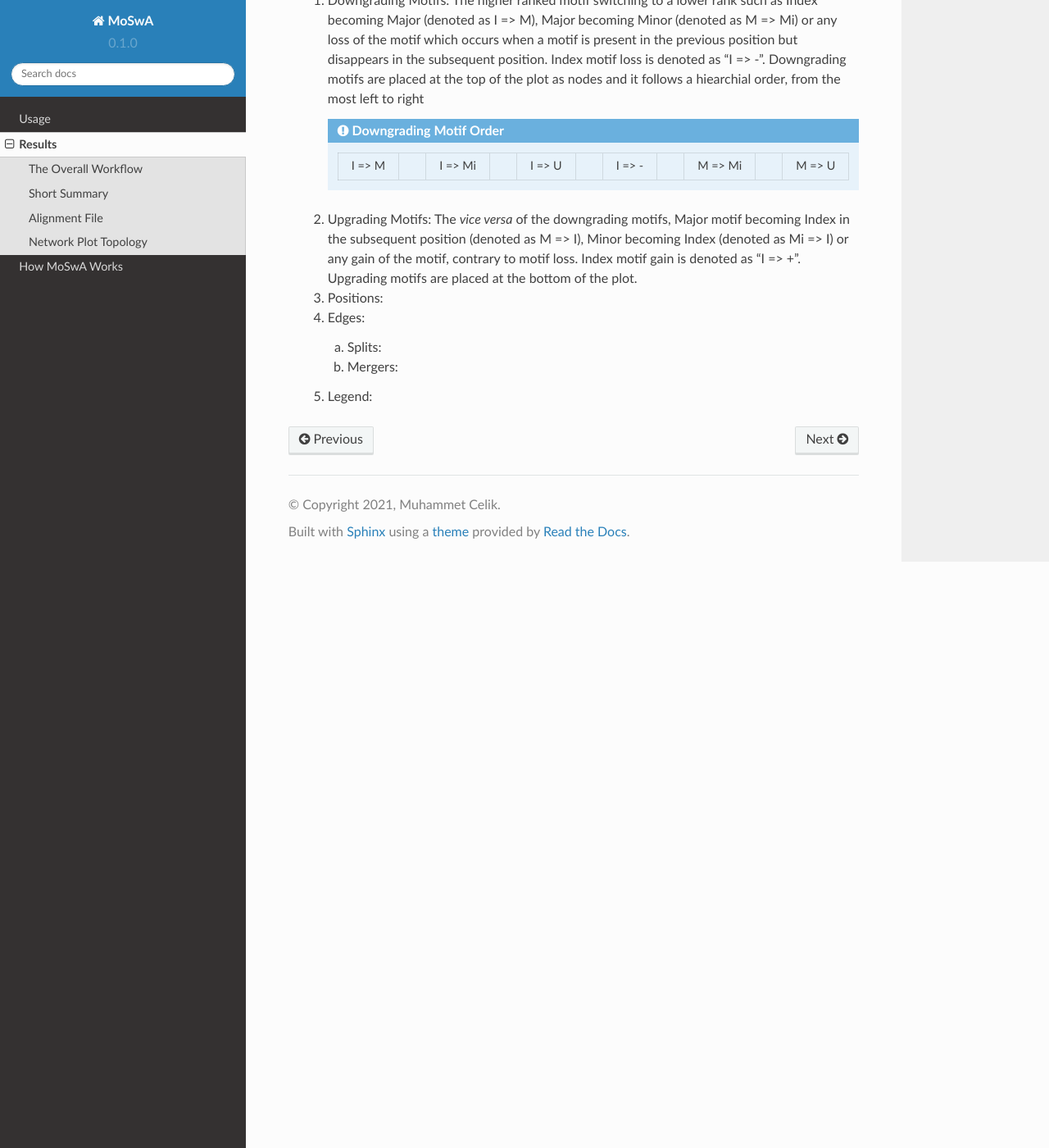
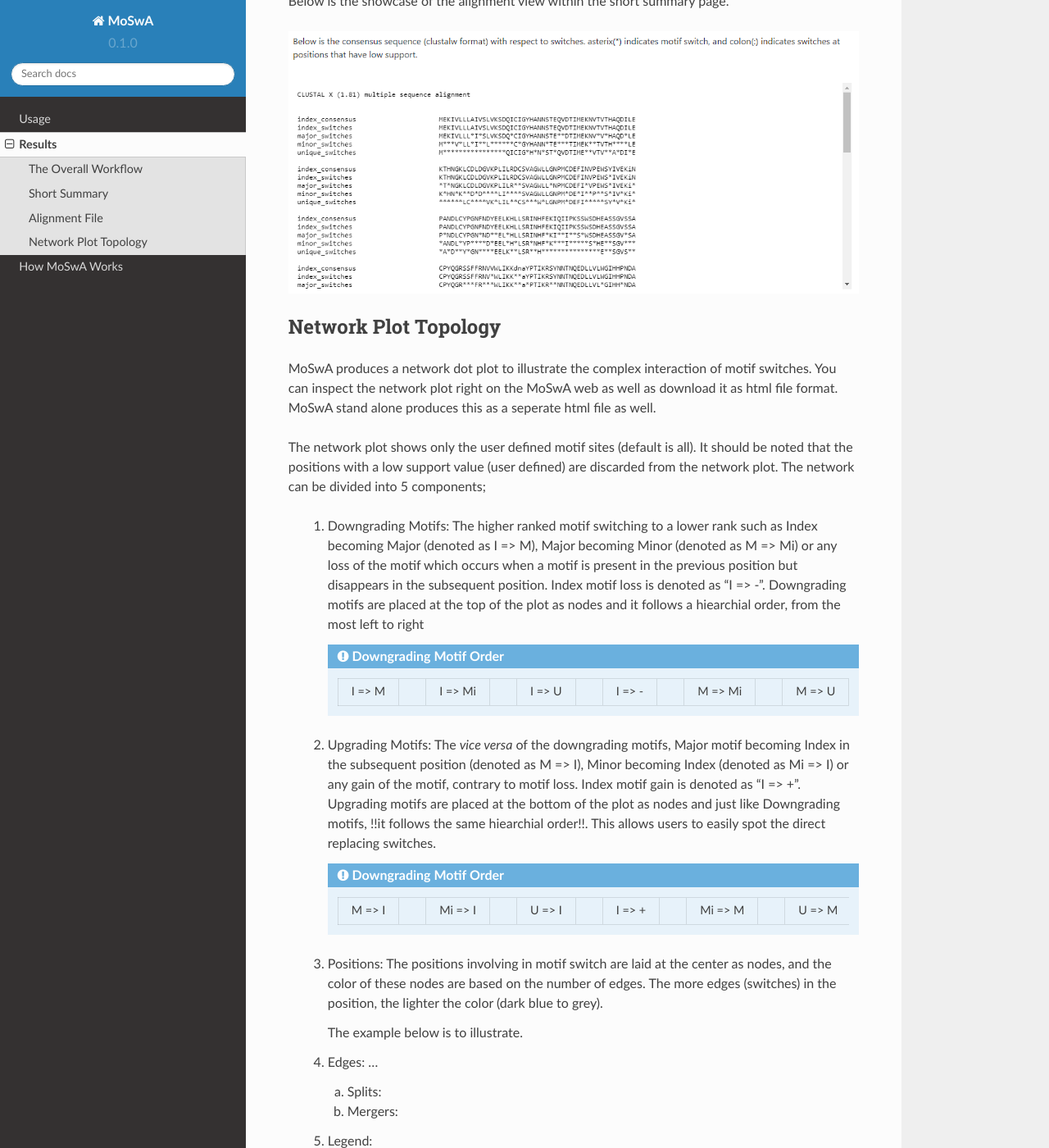
Before and after one commit to macelik/MoSwADocs, a Sphinx documentation site: the page built from docs/source/results.rst, in a window 1280 px wide and 1400 px high, scrolled down 1551 px. Shown: the whole window at 82% size. Built offline with Sphinx 7.4.7 and the Read the Docs theme 2.0.0, drawn with Linux system fonts in a browser that asks for light colours; some of the changed text lies outside the part shown.

Commit message:
Update results.rst

```diff
--- a/docs/source/results.rst
+++ b/docs/source/results.rst
@@ -25,6 +25,10 @@
   * The number of unique (distinctive) switches. A position can have more than one switch. (i.e: switches involving index, major, minor and unique can happen at a single position)
   * The number of total switches.
 
+An example of this part of the MoSwA report is given below. The sample file is analyzed for all the motif ranks (index, major, minor and unique). You can access the sample file and the alignment details from `here <https://github.com/macelik/MoSwADocs/blob/main/docs/source/samplefile/>`_.
+
+.. figure:: figs/ShortSummary.PNG
+
 .. _consensus:
 
 Alignment File
@@ -35,6 +39,10 @@
   #.  Provide users an alignment view of all the switches observed in a given dataset, referenced against a consensus sequence built from the index sequences of the k-mer positions
 
   #.  When index and major bla bla bla please visit how it works page for more detail
+
+Below is the showcase of the alignment view within the short summary page.
+
+.. figure:: figs/alignmentview.PNG
 
 .. _network:
 
@@ -53,11 +61,19 @@
       |  I => M  ||  I => Mi ||  I => U  ||  I => -  ||  M => Mi ||  M => U  ||  M => -  || Mi => U  || Mi => -  ||  U => -  |
       +----------++----------++----------++----------++----------++----------++----------++----------++----------++----------+
 
- #. Upgrading Motifs: The *vice versa* of the downgrading motifs, Major motif becoming Index in the subsequent position (denoted as M => I), Minor becoming Index (denoted as Mi => I) or any gain of the motif, contrary to motif loss. Index motif gain is denoted as "I => +". Upgrading motifs are placed at the bottom of the plot.
+ #. Upgrading Motifs: The *vice versa* of the downgrading motifs, Major motif becoming Index in the subsequent position (denoted as M => I), Minor becoming Index (denoted as Mi => I) or any gain of the motif, contrary to motif loss. Index motif gain is denoted as "I => +". Upgrading motifs are placed at the bottom of the plot as nodes and just like Downgrading motifs, !!it follows the same hiearchial order!!. This allows users to easily spot the direct replacing switches.
 
- #. Positions:
+    .. admonition:: Downgrading Motif Order
 
- #. Edges:
+      +----------++----------++----------++----------++----------++----------++----------++----------++----------++----------+
+      |  M => I  ||  Mi => I ||  U => I  ||  I => +  || Mi => M  ||  U => M  ||  M => +  ||  U => Mi || Mi => +  ||  U => +  |
+      +----------++----------++----------++----------++----------++----------++----------++----------++----------++----------+
+
+ #. Positions: The positions involving in motif switch are laid at the center as nodes, and the color of these nodes are based on the number of edges. The more edges (switches) in the position, the lighter the color (dark blue to grey).
+
+    The example below is to illustrate.
+
+ #. Edges: ...
 
     a. Splits:
     b. Mergers:
```
